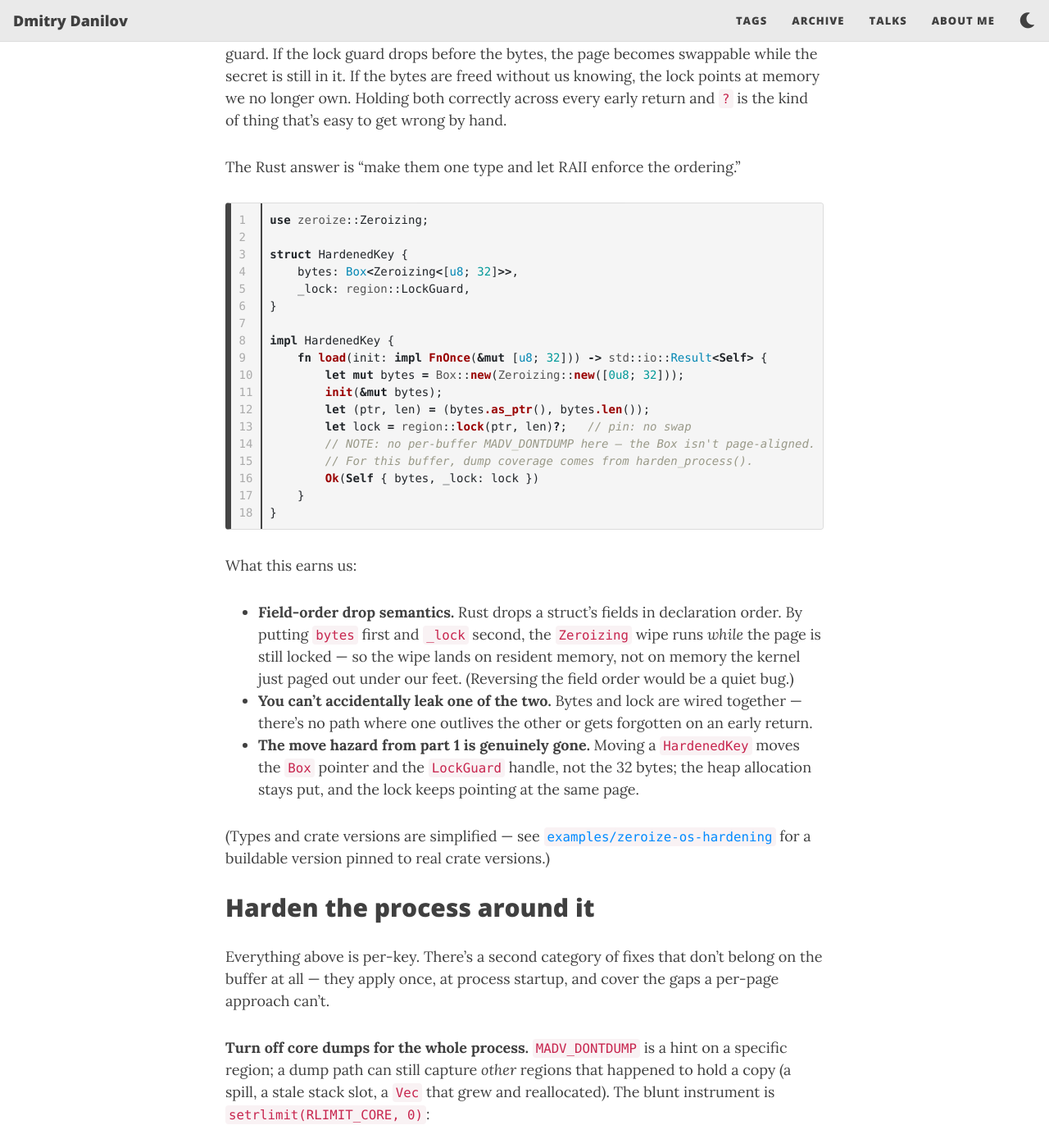
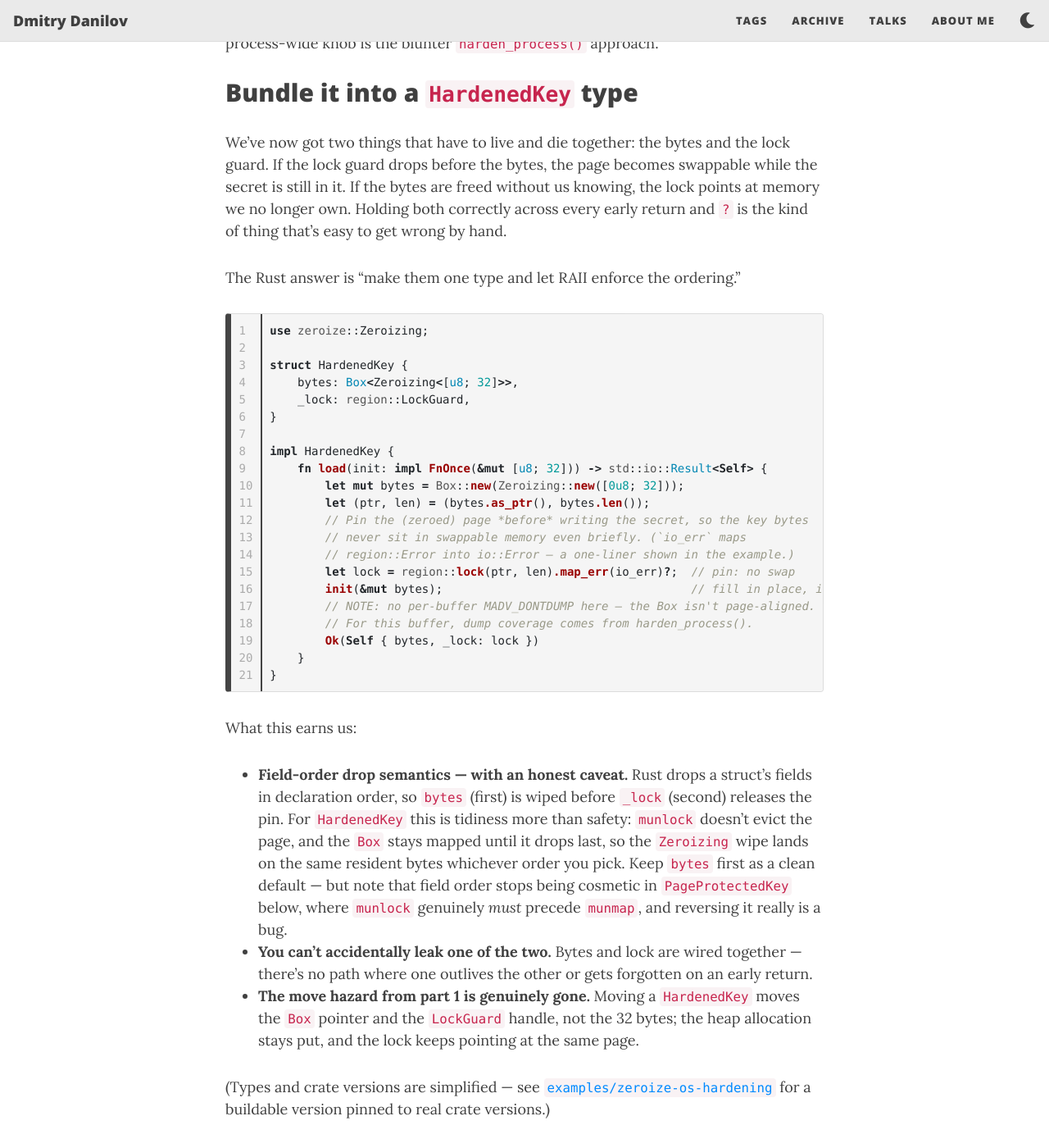
Before and after one commit to f-squirrel/f-squirrel.github.io, a Jekyll site: the page built from _posts/2026-06-25-zeroize-os-hardening.md, in a window 1280 px wide and 1400 px high, scrolled down 5614 px. Shown: the whole window at 82% size. Built offline with Jekyll 4.4.1, drawn with Linux system fonts in a browser that asks for light colours; nearby versions of some CDN libraries; some of the changed text lies outside the part shown.

Commit message:
fix(post): correct field-order claim, mlock ordering, and compile bug
- part 2: HardenedKey::load now uses .map_err(io_err)? (bare ? didn't
  compile) and pins the page before filling it, so the secret never sits
  in swappable memory; matches PageProtectedKey and part 1's discipline
- part 2: downgrade the overstated field-order 'quiet bug' claim — order
  is cosmetic for HardenedKey (munlock doesn't evict), load-bearing only
  in PageProtectedKey; add swapless-host/zram mlock caveat
- part 1: hedge the optimizer-dependent 'four copies' count; fix the
  register-spill mechanism (red-zone scratch, not rsp teardown)
- example: sync HardenedKey to lock-before-fill ordering

````diff
--- a/_posts/2026-06-25-zeroize-os-hardening.md
+++ b/_posts/2026-06-25-zeroize-os-hardening.md
@@ -69,8 +69,8 @@ For our purposes — keeping a secret out of swap — the one we care about is `
 use zeroize::Zeroizing;
 
 let mut key = Box::new(Zeroizing::new([0u8; 32]));
-load_key_into(&mut key);
-let _lock = region::lock(key.as_ptr(), key.len())?;
+let _lock = region::lock(key.as_ptr(), key.len())?;  // pin the zeroed page first…
+load_key_into(&mut key);                             // …then fill it, into locked memory
 // pages stay resident until `_lock` drops, which calls munlock/VirtualUnlock
 ```
 
@@ -84,6 +84,7 @@ A couple of honest heads-ups, because `mlock` has sharp edges:
 
 - **It can silently fail.** A process may only lock up to its `RLIMIT_MEMLOCK` limit (`ulimit -l`), which on many systemd setups is a modest few megabytes. Go over it and `mlock` returns `ENOMEM`. So check the return value — a "locked" buffer that didn't actually lock is worse than knowing you couldn't. You can read or raise the limit (within your hard cap) with the `rlimit` crate.
 - **It stops swapping, not hibernation.** Suspend-to-disk snapshots *all* of RAM — locked pages included — into the hibernation image. Covering that means an encrypted hibernation image or no hibernation at all; it isn't something your process can fix on its own.
+- **On a swapless host it's a no-op — but a harmless one.** Plenty of servers and containers run with no disk swap at all, or only compressed `zram` that never touches disk; there, `mlock`'s swap protection buys nothing. It's cheap insurance where swap *does* exist and costs nothing where it doesn't — just don't read "I called `mlock`" as "my secret can't reach disk," because hibernation (above) still can.
 - **Windows differs.** `VirtualLock` keeps pages in the working set, but the working-set model has its own quirks; treat the cross-platform wrapper as best-effort and test on each target.
 
 ## Keep it out of core dumps
@@ -130,9 +131,12 @@ struct HardenedKey {
 impl HardenedKey {
     fn load(init: impl FnOnce(&mut [u8; 32])) -> std::io::Result<Self> {
         let mut bytes = Box::new(Zeroizing::new([0u8; 32]));
-        init(&mut bytes);
         let (ptr, len) = (bytes.as_ptr(), bytes.len());
-        let lock = region::lock(ptr, len)?;   // pin: no swap
+        // Pin the (zeroed) page *before* writing the secret, so the key bytes
+        // never sit in swappable memory even briefly. (`io_err` maps
+        // region::Error into io::Error — a one-liner shown in the example.)
+        let lock = region::lock(ptr, len).map_err(io_err)?;  // pin: no swap
+        init(&mut bytes);                                    // fill in place, into locked memory
         // NOTE: no per-buffer MADV_DONTDUMP here — the Box isn't page-aligned.
         // For this buffer, dump coverage comes from harden_process().
         Ok(Self { bytes, _lock: lock })
@@ -142,7 +146,7 @@ impl HardenedKey {
 
 What this earns us:
 
-- **Field-order drop semantics.** Rust drops a struct's fields in declaration order. By putting `bytes` first and `_lock` second, the `Zeroizing` wipe runs *while* the page is still locked — so the wipe lands on resident memory, not on memory the kernel just paged out under our feet. (Reversing the field order would be a quiet bug.)
+- **Field-order drop semantics — with an honest caveat.** Rust drops a struct's fields in declaration order, so `bytes` (first) is wiped before `_lock` (second) releases the pin. For `HardenedKey` this is tidiness more than safety: `munlock` doesn't evict the page, and the `Box` stays mapped until it drops last, so the `Zeroizing` wipe lands on the same resident bytes whichever order you pick. Keep `bytes` first as a clean default — but note that field order stops being cosmetic in `PageProtectedKey` below, where `munlock` genuinely *must* precede `munmap`, and reversing it really is a bug.
 - **You can't accidentally leak one of the two.** Bytes and lock are wired together — there's no path where one outlives the other or gets forgotten on an early return.
 - **The move hazard from part 1 is genuinely gone.** Moving a `HardenedKey` moves the `Box` pointer and the `LockGuard` handle, not the 32 bytes; the heap allocation stays put, and the lock keeps pointing at the same page.
 
````
Also changed, not shown: _posts/2026-06-22-zeroize.md (+2 -2 lines), 1 other file.
